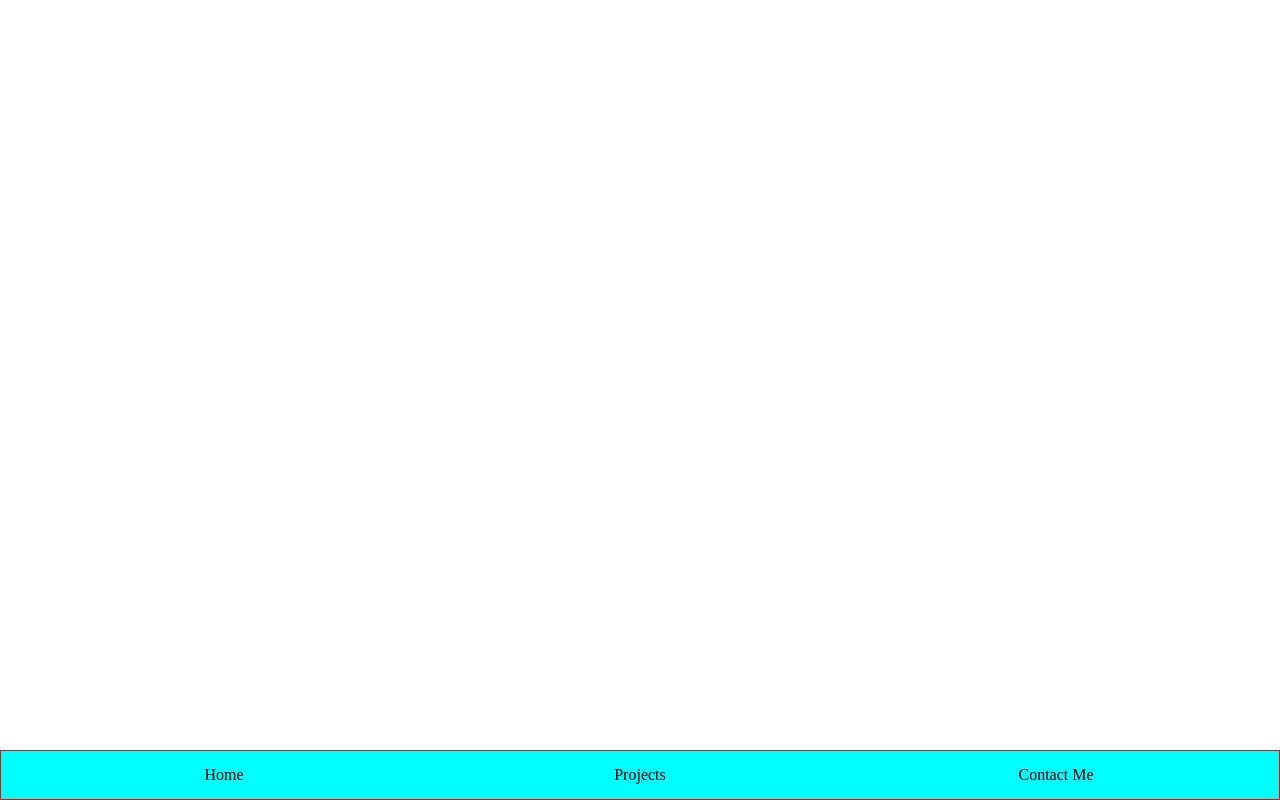
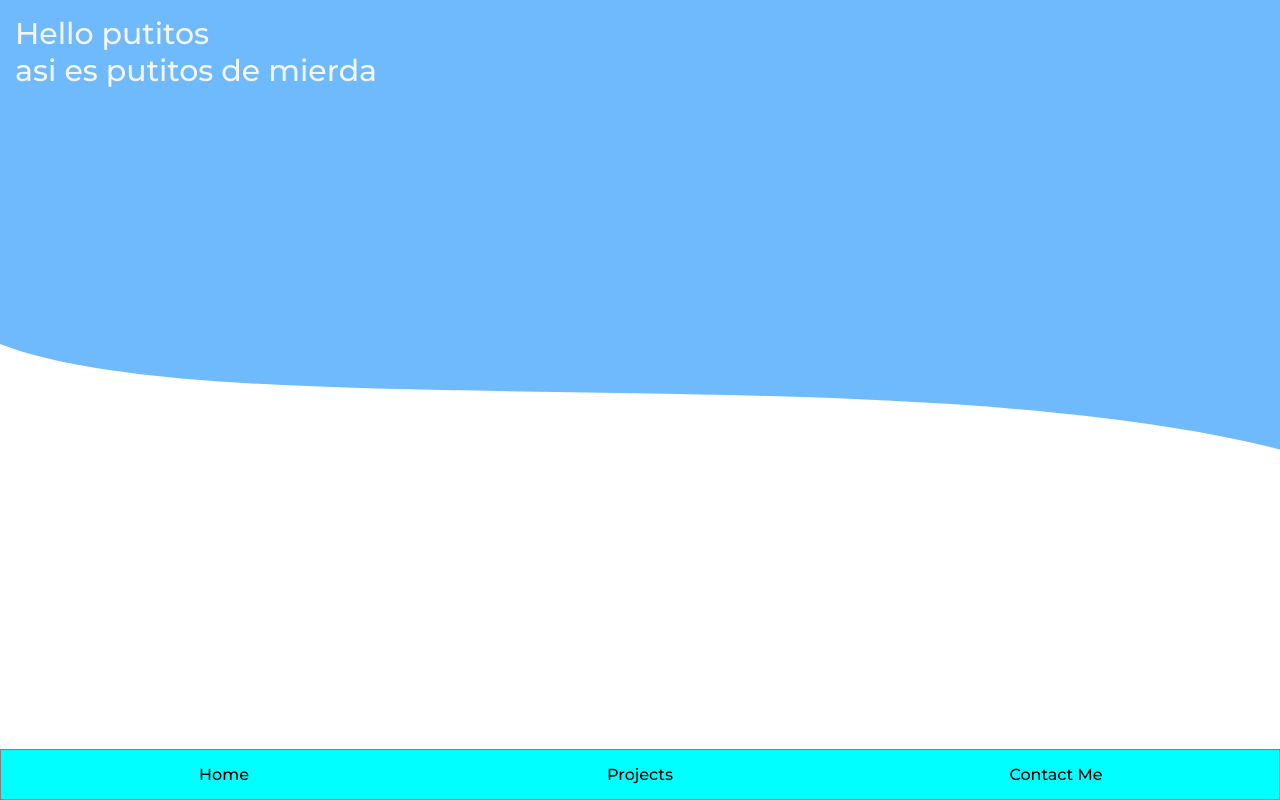
Before and after one commit to DatBoiLuiskrrt/port, a plain HTML site: page index.html in a window 1280 px wide. Drawn offline with Linux system fonts and the light colour scheme.

Commit message:
created a wave for my header

```diff
--- a/index.css
+++ b/index.css
@@ -1,3 +1,5 @@
+@import url('https://fonts.googleapis.com/css2?family=Montserrat:wght@500&display=swap');
+
 *{
     padding: 0;
     margin: 0;
@@ -7,13 +9,31 @@
 .container {
     display: grid;
     grid-template-columns: 1fr 1fr 1fr;
-    border: 1px solid red;
+    border: 1px solid gray;
     text-align: center;
     padding: 15px;
     position: fixed;
     bottom: 0px;
     width: 100%;
     background-color: aqua;
+    font-family: 'Montserrat', sans-serif;
+}
 
+.title {
+    font-family: 'Montserrat', sans-serif;
+    font-size: 40px;
+}
 
+.svg {
+    z-index: -1;
 }
+
+.text {
+    font-family: 'Montserrat', sans-serif;
+    font-size: 30px;
+    color: whitesmoke;
+    z-index: 20;
+    position: absolute;
+    top: 0;
+    padding: 15px;
+}
--- a/index.html
+++ b/index.html
@@ -8,11 +8,21 @@
 </style>
 <script src=""></script>
 <body>
-<div class="">
-</div>
+    <div class="svg" style="height: 450px; overflow: hidden;" >
+        <svg viewBox="0 0 500 150" preserveAspectRatio="none" style="height: 100%; width: 100%;">
+            <path d="M-1.97,113.97 C82.10,143.58 352.99,116.94 503.10,150.48 L500.00,0.00 L0.00,0.00 Z" style="stroke: none; fill: rgb(110, 186, 253);">
+
+            </path>
+        </svg>
+        <ul class="text">
+            <li>Hello putitos</li>
+            <li>asi es putitos de mierda</li>
+        </ul>
+
+    </div>
 
 </body>
-<footer class=container>
+<footer class="container">
    <p>Home</p>
    <p>Projects</p>
    <p>Contact Me</p>
```
